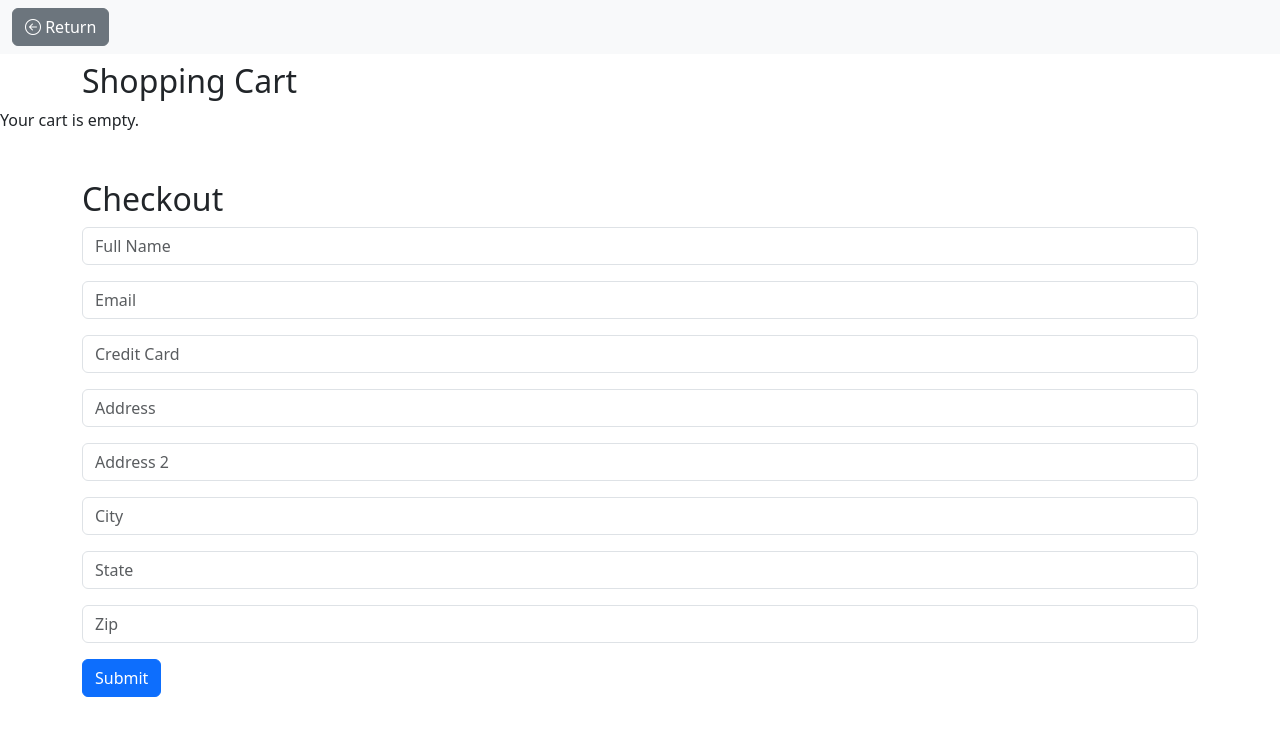
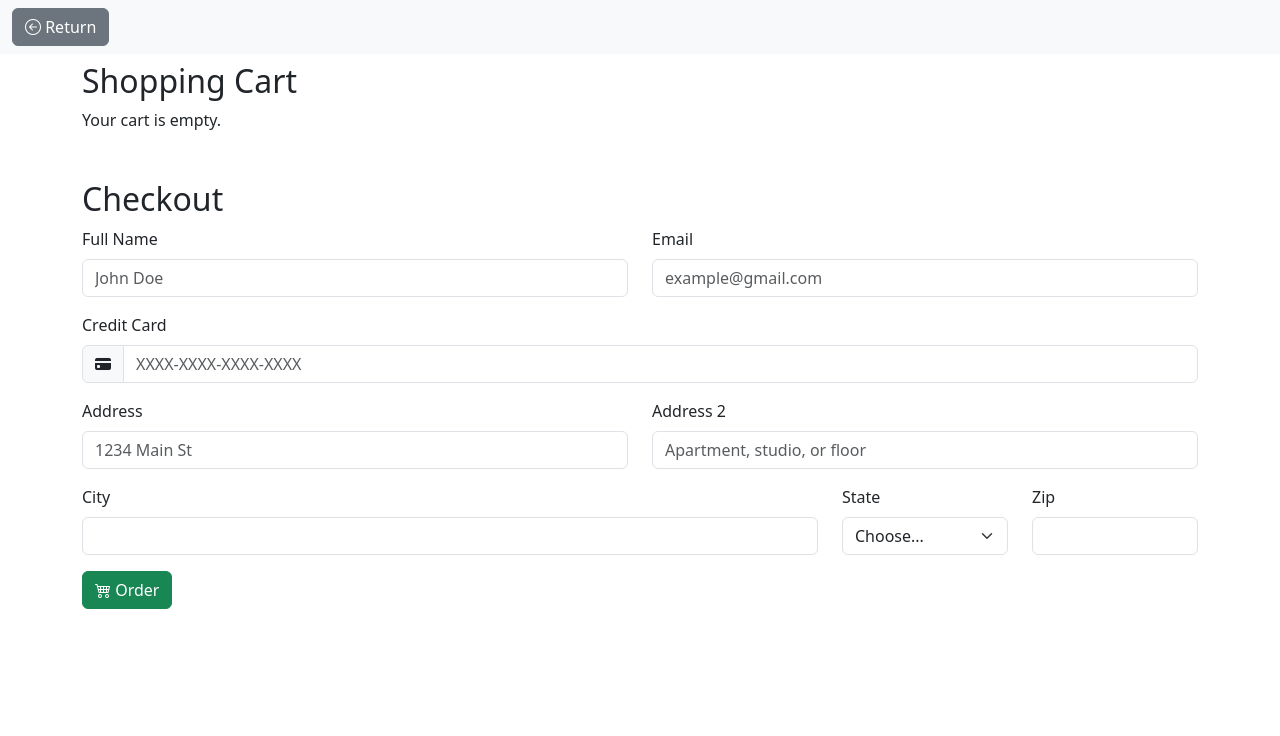
Before and after one commit to AdamT-TLee/12s1-assignment-3, a React (Create React App) app: page /cart in a window 1280 px wide. Shown: the top 736 px of the page. Built offline with nearby package versions, Linux system fonts and the light colour scheme.

Commit message:
Updated cart checkout form

```diff
--- a/src/Cart.js
+++ b/src/Cart.js
@@ -38,7 +38,7 @@ function Cart({ cart }) {
 
       <h2 className="container mt-2">Shopping Cart</h2>
       {cartItems.length === 0 ? (
-        <p>Your cart is empty.</p>
+        <div className="container">Your cart is empty.</div>
       ) : (
         <div className="container">
           <ul className="list-group">
@@ -71,77 +71,196 @@ function Cart({ cart }) {
       )}
       <h2 className="container mt-5">Checkout</h2>
       <form onSubmit={handleSubmit(onSubmit)} className="container">
+        <div className="row">
+          <div className="col">
+            <label htmlFor="fullNameInput" className="form-label">
+              Full Name
+            </label>
             <div className="form-group mb-3">
               <input
+                id="fullNameInput"
                 {...register("fullName", { required: true })}
-            placeholder="Full Name"
+                placeholder="John Doe"
                 className="form-control"
               />
               {errors.fullName && (
                 <p className="text-danger">Full Name is required.</p>
               )}
             </div>
+          </div>
+          <div className="col">
+            <label htmlFor="emailInput" className="form-label">
+              Email
+            </label>
             <div className="form-group mb-3">
               <input
-            {...register("email", { required: true, pattern: /^\S+@\S+$/i })}
-            placeholder="Email"
+                id="emailInput"
+                {...register("email", {
+                  required: true,
+                  pattern: /^\S+@\S+$/i,
+                })}
+                placeholder="example@gmail.com"
                 className="form-control"
               />
-          {errors.email && <p className="text-danger">Email is required.</p>}
+              {errors.email && (
+                <p className="text-danger">Email is required.</p>
+              )}
             </div>
-        <div className="form-group mb-3">
+          </div>
+        </div>
+        <div className="row">
+          <label htmlFor="creditCardInput" className="form-label">
+            Credit Card
+          </label>
+          <div className="form-group input-group mb-3">
+            <i className="input-group-text bi bi-credit-card-fill"></i>
             <input
+              id="creditCardInput"
               {...register("creditCard", { required: true })}
-            placeholder="Credit Card"
+              placeholder="XXXX-XXXX-XXXX-XXXX"
               className="form-control"
             />
             {errors.creditCard && (
               <p className="text-danger">Credit Card is required.</p>
             )}
           </div>
+        </div>
+        <div className="row">
+          <div className="col">
+            <label htmlFor="addressInput" className="form-label">
+              Address
+            </label>
             <div className="form-group mb-3">
               <input
+                id="addressInput"
                 {...register("address", { required: true })}
-            placeholder="Address"
+                placeholder="1234 Main St"
                 className="form-control"
               />
               {errors.address && (
                 <p className="text-danger">Address is required.</p>
               )}
             </div>
+          </div>
+          <div className="col">
+            <label htmlFor="address2Input" className="form-label">
+              Address 2
+            </label>
             <div className="form-group mb-3">
               <input
+                id="address2Input"
                 {...register("address2")}
-            placeholder="Address 2"
+                placeholder="Apartment, studio, or floor"
                 className="form-control"
               />
             </div>
+          </div>
+        </div>
+        <div className="row">
+          <div className="col-8">
+            <label htmlFor="cityInput" className="form-label">
+              City
+            </label>
             <div className="form-group mb-3">
               <input
+                id="cityInput"
                 {...register("city", { required: true })}
-            placeholder="City"
                 className="form-control"
               />
               {errors.city && <p className="text-danger">City is required.</p>}
             </div>
+          </div>
+          <div className="col-2">
+            <label htmlFor="stateInput" className="form-label">
+              State
+            </label>
             <div className="form-group mb-3">
-          <input
+              <select
+                id="stateInput"
+                {...register("state", { required: true })}
+                className="form-select"
+              >
+                <option selected>Choose...</option>
+                <option value="AK">Alaska</option>
+                <option value="AL">Alabama</option>
+                <option value="AR">Arkansas</option>
+                <option value="AZ">Arizona</option>
+                <option value="CA">California</option>
+                <option value="CO">Colorado</option>
+                <option value="CT">Connecticut</option>
+                <option value="DC">District of Columbia</option>
+                <option value="DE">Delaware</option>
+                <option value="FL">Florida</option>
+                <option value="GA">Georgia</option>
+                <option value="HI">Hawaii</option>
+                <option value="IA">Iowa</option>
+                <option value="ID">Idaho</option>
+                <option value="IL">Illinois</option>
+                <option value="IN">Indiana</option>
+                <option value="KS">Kansas</option>
+                <option value="KY">Kentucky</option>
+                <option value="LA">Louisiana</option>
+                <option value="MA">Massachusetts</option>
+                <option value="MD">Maryland</option>
+                <option value="ME">Maine</option>
+                <option value="MI">Michigan</option>
+                <option value="MN">Minnesota</option>
+                <option value="MO">Missouri</option>
+                <option value="MS">Mississippi</option>
+                <option value="MT">Montana</option>
+                <option value="NC">North Carolina</option>
+                <option value="ND">North Dakota</option>
+                <option value="NE">Nebraska</option>
+                <option value="NH">New Hampshire</option>
+                <option value="NJ">New Jersey</option>
+                <option value="NM">New Mexico</option>
+                <option value="NV">Nevada</option>
+                <option value="NY">New York</option>
+                <option value="OH">Ohio</option>
+                <option value="OK">Oklahoma</option>
+                <option value="OR">Oregon</option>
+                <option value="PA">Pennsylvania</option>
+                <option value="PR">Puerto Rico</option>
+                <option value="RI">Rhode Island</option>
+                <option value="SC">South Carolina</option>
+                <option value="SD">South Dakota</option>
+                <option value="TN">Tennessee</option>
+                <option value="TX">Texas</option>
+                <option value="UT">Utah</option>
+                <option value="VA">Virginia</option>
+                <option value="VT">Vermont</option>
+                <option value="WA">Washington</option>
+                <option value="WI">Wisconsin</option>
+                <option value="WV">West Virginia</option>
+                <option value="WY">Wyoming</option>
+              </select>
+              {/* <input
                 {...register("state", { required: true })}
                 placeholder="State"
                 className="form-control"
-          />
-          {errors.state && <p className="text-danger">State is required.</p>}
+              /> */}
+              {errors.state && (
+                <p className="text-danger">State is required.</p>
+              )}
             </div>
+          </div>
+          <div className="col-2">
+            <label htmlFor="zipInput" className="form-label">
+              Zip
+            </label>
             <div className="form-group mb-3">
               <input
+                id="zipInput"
                 {...register("zip", { required: true })}
-            placeholder="Zip"
                 className="form-control"
               />
               {errors.zip && <p className="text-danger">Zip is required.</p>}
             </div>
-        <button type="submit" className="btn btn-primary mb-3">
-          Submit
+          </div>
+        </div>
+
+        <button type="submit" className="btn btn-success mb-3">
+          <i className="bi bi-cart4"></i> Order
         </button>
       </form>
     </div>
```
Lines whose indentation alone changed are shown as unchanged.
